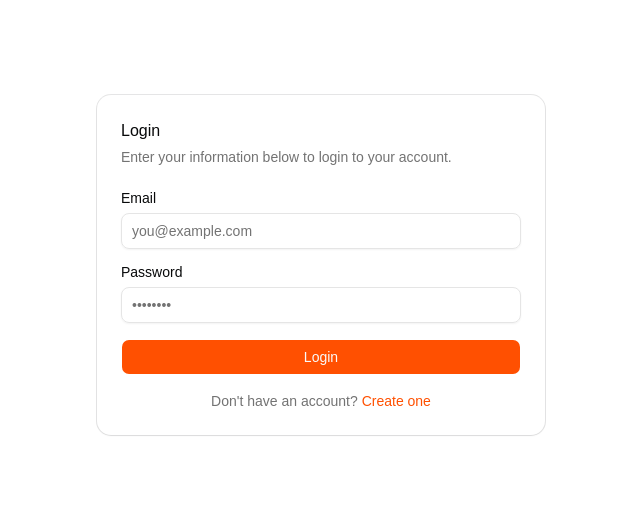
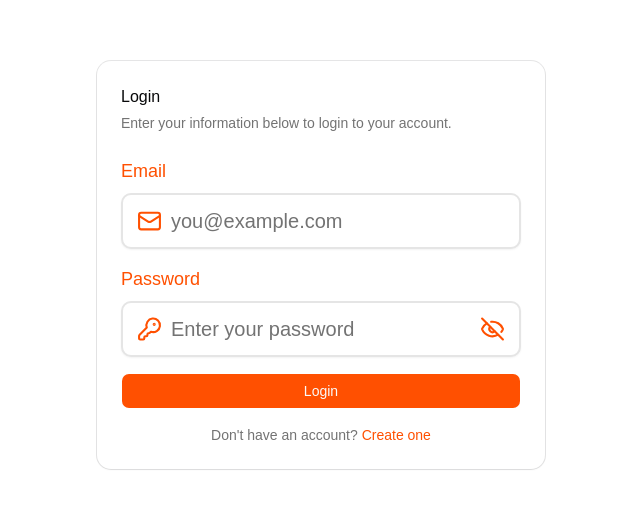
Before and after one commit to aliaboshady/advech-web-app, a React (Vite) app: page /auth/login in a window 1280 px wide. Shown: the part 135-644 px from the top of the page, without its empty margins (319-959 px from the left). Built offline with nearby package versions, Linux system fonts and the light colour scheme; no server answers.

Commit message:
feat: replace login fields with formik

```diff
--- /dev/null
+++ b/src/components/FormikInputs/FormikTextInput.tsx
@@ -0,0 +1,24 @@
+import { FormikProps } from "formik";
+import TextInput, { TextInputProps } from "../inputs/TextInput";
+
+type Props = Omit<
+	TextInputProps,
+	"name" | "value" | "setValue" | "onChange" | "onBlur" | "onFocus" | "error"
+> & { formik: FormikProps<any>; name: string };
+const FormikTextInput = ({ formik, name, ...props }: Props) => {
+	return (
+		<TextInput
+			{...props}
+			name={name}
+			value={formik.values[name]}
+			onBlur={formik.handleBlur}
+			onChange={formik.handleChange}
+			error={
+				formik.touched[name] && formik.errors[name]
+					? (formik.errors[name] as string)
+					: ""
+			}
+		/>
+	);
+};
+export default FormikTextInput;
--- /dev/null
+++ b/src/components/inputs/TextInput.tsx
@@ -0,0 +1,151 @@
+"use client";
+
+import { EyeIcon, EyeOffIcon } from "lucide-react";
+import { HTMLInputTypeAttribute, useState } from "react";
+// import { useTranslation } from "react-i18next";
+import { twMerge } from "tailwind-merge";
+import { Input } from "@/components/ui/input";
+import { Label } from "@/components/ui/label";
+// import { getTailwindColor } from "@/lib/utils";
+import { Dir } from "@/types";
+
+export type TextInputProps = {
+	name?: string;
+	value: string;
+	setValue?: (val: string) => void;
+	onChange?: (e: React.ChangeEvent<HTMLInputElement>) => void;
+	onBlur?: (e: React.FocusEvent<HTMLInputElement>) => void;
+	onFocus?: (e: React.FocusEvent<HTMLInputElement>) => void;
+	type?: HTMLInputTypeAttribute;
+	label?: string;
+	placeholder?: string;
+	icon?: React.ReactNode;
+	isPassword?: boolean;
+	enableAutofill?: boolean;
+	className?: string;
+	inputClassName?: string;
+	labelClassName?: string;
+	fontSize?: number;
+	error?: string;
+	dir?: Dir;
+	disabled?: boolean;
+	isTextArea?: boolean;
+	textAreaClassName?: string;
+};
+
+const TextInput = ({
+	name,
+	value,
+	setValue,
+	onChange,
+	onBlur,
+	onFocus,
+	type = "text",
+	label,
+	placeholder,
+	icon,
+	isPassword,
+	enableAutofill,
+	className,
+	inputClassName,
+	labelClassName,
+	fontSize = 16,
+	error,
+	dir = "ltr",
+	disabled,
+	isTextArea = false,
+	textAreaClassName,
+}: TextInputProps) => {
+	// const { t } = useTranslation();
+	const [isPasswordShown, setIsPasswordShown] = useState(false);
+
+	return (
+		<div className={twMerge("flex flex-col gap-2", className)}>
+			{label && (
+				<Label htmlFor={name} className={labelClassName}>
+					{label}
+				</Label>
+			)}
+
+			<div className="relative">
+				{icon && (
+					<div className="absolute start-4 top-1/2 -translate-y-1/2">
+						{icon}
+					</div>
+				)}
+
+				{isTextArea ? (
+					<textarea
+						name={name}
+						className={twMerge(
+							"border-2 rounded-lg focus-visible:outline-none focus-visible:ring-0 p-3 w-full min-h-12 h-48 text-xs sm:text-xs md:text-sm lg:text-base xl:text-base 2xl:text-base transition-colors",
+							textAreaClassName,
+						)}
+						placeholder={placeholder || name}
+						value={value}
+						onChange={(e: any) => {
+							e.preventDefault();
+							if (onChange) onChange(e);
+							else if (setValue) setValue(e.target.value);
+						}}
+						onBlur={(e: any) => onBlur?.(e)}
+						onFocus={(e: any) => onFocus?.(e)}
+					/>
+				) : (
+					<Input
+						dir={dir}
+						id={name}
+						name={name}
+						value={value}
+						onChange={(e) => {
+							e.preventDefault();
+							if (onChange) onChange(e);
+							else if (setValue) setValue(e.target.value);
+						}}
+						onBlur={onBlur}
+						onFocus={onFocus}
+						autoComplete={enableAutofill ? "" : "new-password"}
+						type={isPassword && !isPasswordShown ? "password" : type}
+						placeholder={placeholder}
+						className={twMerge(
+							`h-12 bg-white border-2 rounded-lg focus-visible:outline-none focus-visible:ring-0 transition-colors ${
+								icon ? "ps-12" : ""
+							} ${isPassword ? "pe-12" : ""} ${
+								error ? "border-danger focus:border-danger" : ""
+							}`,
+							inputClassName,
+						)}
+						style={{ fontSize }}
+						disabled={disabled}
+					/>
+				)}
+
+				{isPassword && (
+					<button
+						className={`absolute end-4 top-1/2 -translate-y-1/2 ${disabled && "opacity-50"}`}
+						onClick={() => setIsPasswordShown(!isPasswordShown)}
+						type="button"
+						disabled={disabled}
+					>
+						{isPasswordShown ? (
+							<EyeIcon size={25} className="text-primary" />
+						) : (
+							<EyeOffIcon size={25} className="text-primary" />
+						)}
+					</button>
+				)}
+
+				{error && (
+					<div className="absolute start-3 bottom-2 translate-y-full px-2 max-w-[calc(100%-2rem)]">
+						<div className="absolute bottom-2 start-0 end-0 bg-white h-1 -z-10" />
+						<p className="text-xs text-danger font-medium whitespace-nowrap truncate">
+							{error}
+						</p>
+					</div>
+				)}
+			</div>
+		</div>
+	);
+};
+
+export default TextInput;
--- a/src/features/auth/pages/LoginPage.tsx
+++ b/src/features/auth/pages/LoginPage.tsx
@@ -1,5 +1,7 @@
 import { Link, useRouter } from "@tanstack/react-router";
-import { useState } from "react";
+import { useFormik } from "formik";
+import { KeyRoundIcon, MailIcon } from "lucide-react";
+import FormikTextInput from "@/components/FormikInputs/FormikTextInput";
 import { Button } from "@/components/ui/button";
 import {
 	Card,
@@ -8,8 +10,6 @@ import {
 	CardHeader,
 	CardTitle,
 } from "@/components/ui/card";
-import { Input } from "@/components/ui/input";
-import { Label } from "@/components/ui/label";
 import useRequest from "@/hooks/useRequest";
 import { saveTokens } from "@/lib/tokenUtils";
 import { ServerResponse } from "@/types";
@@ -18,12 +18,8 @@ import { LoginPayload, LoginResponse } from "../types";
 
 export function LoginPage() {
 	const router = useRouter();
-	const [form, setForm] = useState({
-		email: "",
-		password: "",
-	});
 
-	const { request, isLoading } = useRequest<
+	const { request, isLoading, isSuccess } = useRequest<
 		LoginPayload,
 		ServerResponse<LoginResponse>
 	>(login, {
@@ -40,22 +36,21 @@ export function LoginPage() {
 		onError: (err) => console.log("Request failed", err),
 	});
 
-	function handleChange(event: React.ChangeEvent<HTMLInputElement>) {
-		const { name, value } = event.target;
-
-		setForm((prev) => ({
-			...prev,
-			[name]: value,
-		}));
-	}
-
-	async function handleSubmit(event: React.FormEvent<HTMLFormElement>) {
-		event.preventDefault();
+	const formik = useFormik({
+		initialValues: { email: "", password: "" },
+		// validationSchema: validationSchema.login,
+		onSubmit: async (values) => {
 			await request({
-			email: form.email,
-			password: form.password,
+				email: values.email,
+				password: values.password,
 			});
-	}
+			// if (res?.data) {
+			//   toast.success(res?.message);
+			//   startTopLoader();
+			//   setTimeout(() => router.push(ROUTES.root.url), 200);
+			// }
+		},
+	});
 
 	return (
 		<div className="flex min-h-screen items-center justify-center p-6">
@@ -68,32 +63,35 @@ export function LoginPage() {
 				</CardHeader>
 
 				<CardContent>
-					<form onSubmit={handleSubmit} className="space-y-4">
-						<div className="space-y-2">
-							<Label htmlFor="email">Email</Label>
-							<Input
-								id="email"
+					<form onSubmit={formik.handleSubmit} className="space-y-4">
+						<FormikTextInput
+							formik={formik}
+							label={"Email"}
+							placeholder={"you@example.com"}
 							name="email"
-								type="email"
-								value={form.email}
-								onChange={handleChange}
-								placeholder="you@example.com"
+							labelClassName="text-lg text-primary"
+							inputClassName="h-14 focus:border-primary"
+							fontSize={20}
+							icon={<MailIcon size={25} className="text-primary" />}
 						/>
-						</div>
 
-						<div className="space-y-2">
-							<Label htmlFor="password">Password</Label>
-							<Input
-								id="password"
+						<FormikTextInput
+							formik={formik}
+							label={"Password"}
+							placeholder={"Enter your password"}
 							name="password"
-								type="password"
-								value={form.password}
-								onChange={handleChange}
-								placeholder="••••••••"
+							icon={<KeyRoundIcon size={25} className="text-primary" />}
+							labelClassName="text-lg text-primary"
+							inputClassName="h-14 focus:border-primary"
+							fontSize={20}
+							isPassword
 						/>
-						</div>
 
-						<Button type="submit" className="w-full" disabled={isLoading}>
+						<Button
+							type="submit"
+							className="w-full"
+							disabled={!formik.isValid || isLoading || isSuccess}
+						>
 							{isLoading ? "Logging in..." : "Login"}
 						</Button>
 
--- a/src/hooks/useRequest.ts
+++ b/src/hooks/useRequest.ts
@@ -29,6 +29,7 @@ const useRequest = <P, R>(
 ) => {
 	const [data, setData] = useState<R | null>(null);
 	const [isLoading, setIsLoading] = useState(fetchOnMount);
+	const [isSuccess, setIsSuccess] = useState(false);
 	const [error, setError] = useState<Error | null>(null);
 	const { start: startTopLoader, done: doneTopLoader } = useTopLoader();
 
@@ -64,6 +65,7 @@ const useRequest = <P, R>(
 				}
 			} else {
 				setData(result);
+				setIsSuccess(true);
 				onSuccess?.(result);
 
 				if (showSuccessToast && (result as any)?.message) {
@@ -76,6 +78,7 @@ const useRequest = <P, R>(
 			const typedError = err instanceof Error ? err : new Error(String(err));
 
 			setError(typedError);
+			setIsSuccess(false);
 			onError?.(typedError);
 
 			if (showErrorToast) {
@@ -94,6 +97,7 @@ const useRequest = <P, R>(
 		setData(null);
 		setError(null);
 		setIsLoading(false);
+		setIsSuccess(false);
 	};
 
 	useEffect(() => {
@@ -102,7 +106,7 @@ const useRequest = <P, R>(
 		}
 	}, [fetchOnMount]);
 
-	return { request, data, isLoading, error, reset };
+	return { request, data, isLoading, isSuccess, error, reset };
 };
 
 export default useRequest;
```
Lines whose indentation alone changed are shown as unchanged.
